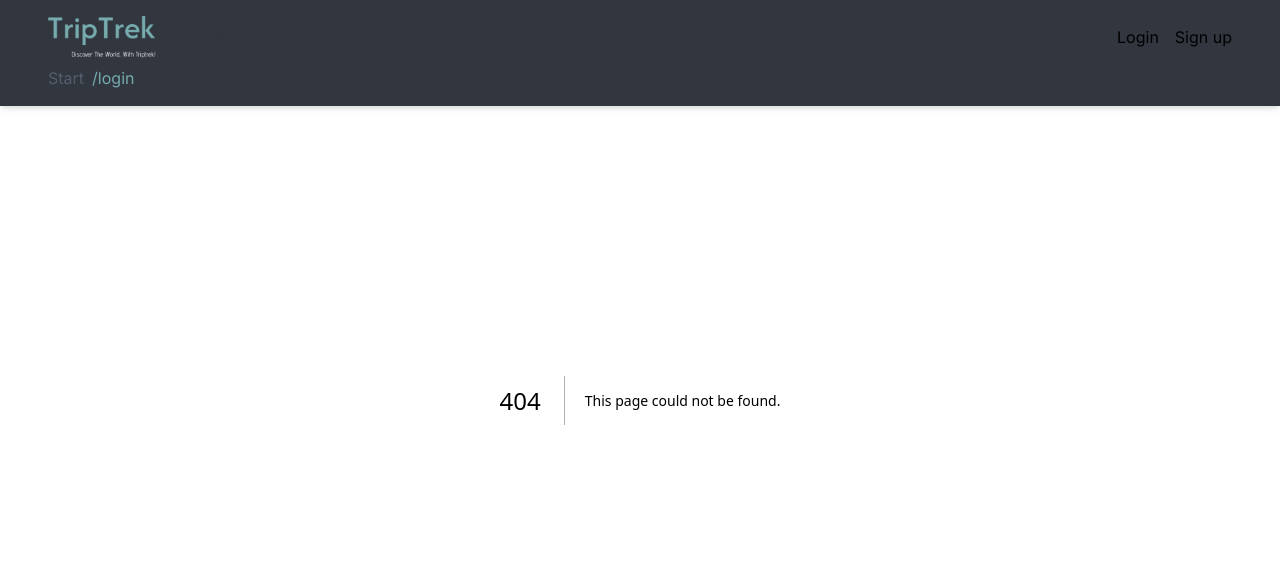
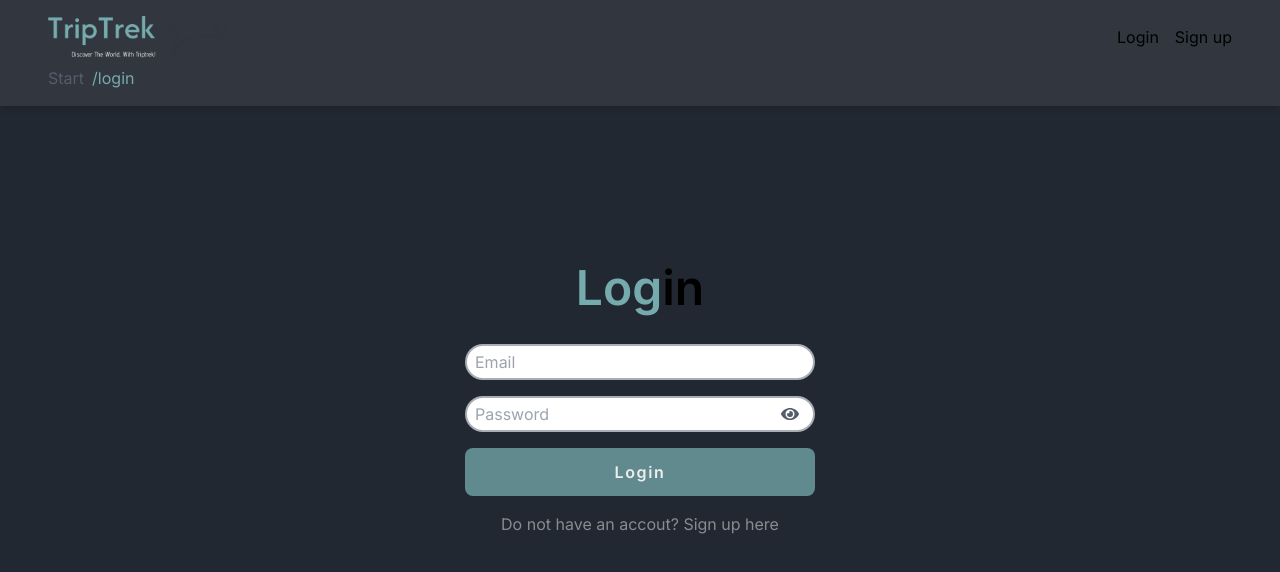
Before and after one commit to GITZMBE/TripTrek, a Next.js app: page /login in a window 1280 px wide. Before the commit this address had no page. Shown: the top 572 px of the page. Built offline with nearby package versions, Linux system fonts and the light colour scheme.

Commit message:
Create LoginPage

```diff
--- /dev/null
+++ b/app/login/page.tsx
@@ -0,0 +1,13 @@
+import { LoginForm } from '@/src/components/forms'
+import React from 'react'
+
+const LoginPage = () => {
+  return (
+    <main className='w-full min-h-screen flex flex-col justify-center items-center gap-8 bg-primary'>
+      <h1 className="text-5xl font-semibold"><span className="text-accent">Log</span>in</h1>
+      <LoginForm />
+    </main>
+  )
+}
+
+export default LoginPage
```
